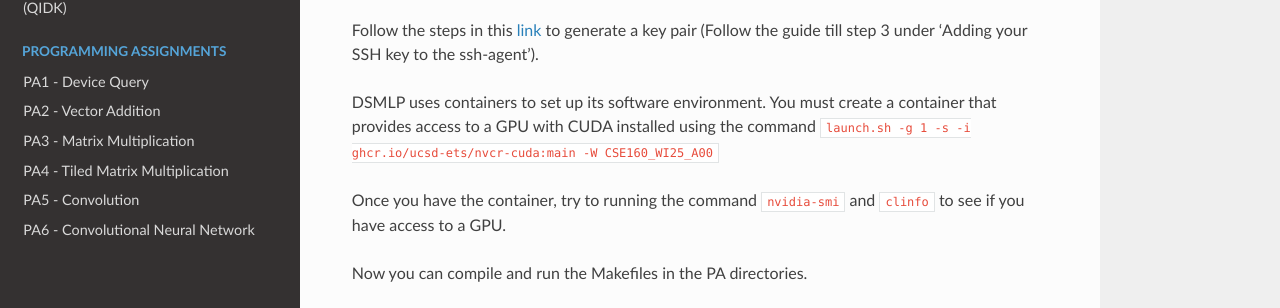
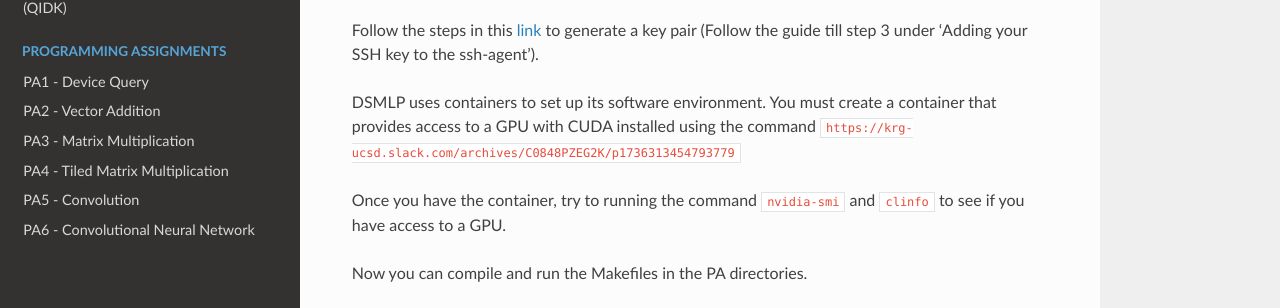
Before and after one commit to KastnerRG/cse160-docs, a Sphinx documentation site: the page built from docs/source/DSMLP.rst, in a window 1280 px wide and 1195 px high. Shown: the part 342-650 px from the top of the window. Built offline with Sphinx 7.4.7 and the Read the Docs theme 3.1.0, drawn with Linux system fonts in a browser that asks for light colours; formulas are drawn with MathJax 3.

Commit message:
Update DSMLP.rst

```diff
--- a/docs/source/DSMLP.rst
+++ b/docs/source/DSMLP.rst
@@ -10,7 +10,7 @@ You can login to DSMLP using by :code:`ssh USERNAME@dsmlp-login.ucsd.edu`. Your
 
 Follow the steps in this `link <https://docs.github.com/en/authentication/connecting-to-github-with-ssh/generating-a-new-ssh-key-and-adding-it-to-the-ssh-agent?platform=mac#about-ssh-key-passphrases>`_ to generate a key pair (Follow the guide till step 3 under 'Adding your SSH key to the ssh-agent').
 
-DSMLP uses containers to set up its software environment. You must create a container that provides access to a GPU with CUDA installed using the command :code:`launch.sh -g 1 -s -i ghcr.io/ucsd-ets/nvcr-cuda:main -W CSE160_WI25_A00`
+DSMLP uses containers to set up its software environment. You must create a container that provides access to a GPU with CUDA installed using the command :code:`https://krg-ucsd.slack.com/archives/C0848PZEG2K/p1736313454793779`
 
 Once you have the container, try to running the command :code:`nvidia-smi` and :code:`clinfo` to see if you have access to a GPU.
 
```
